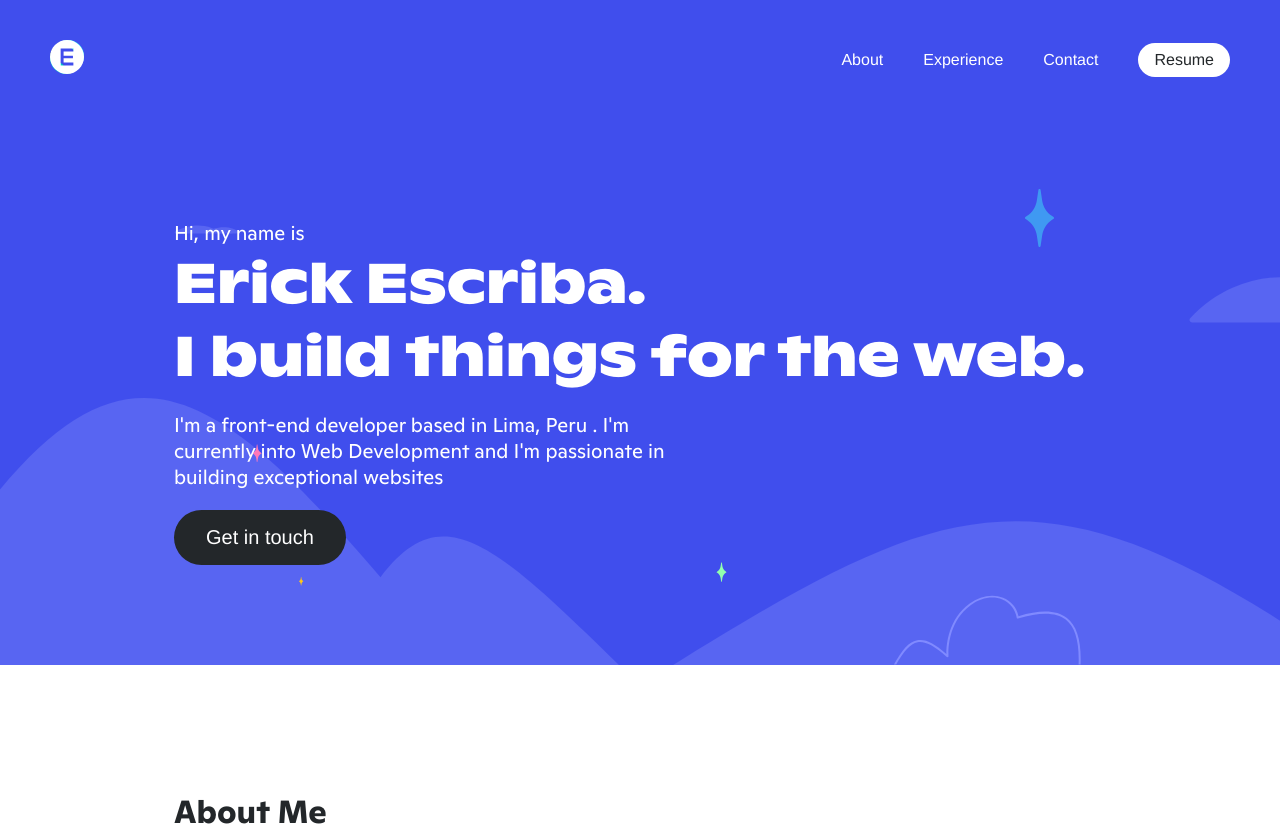
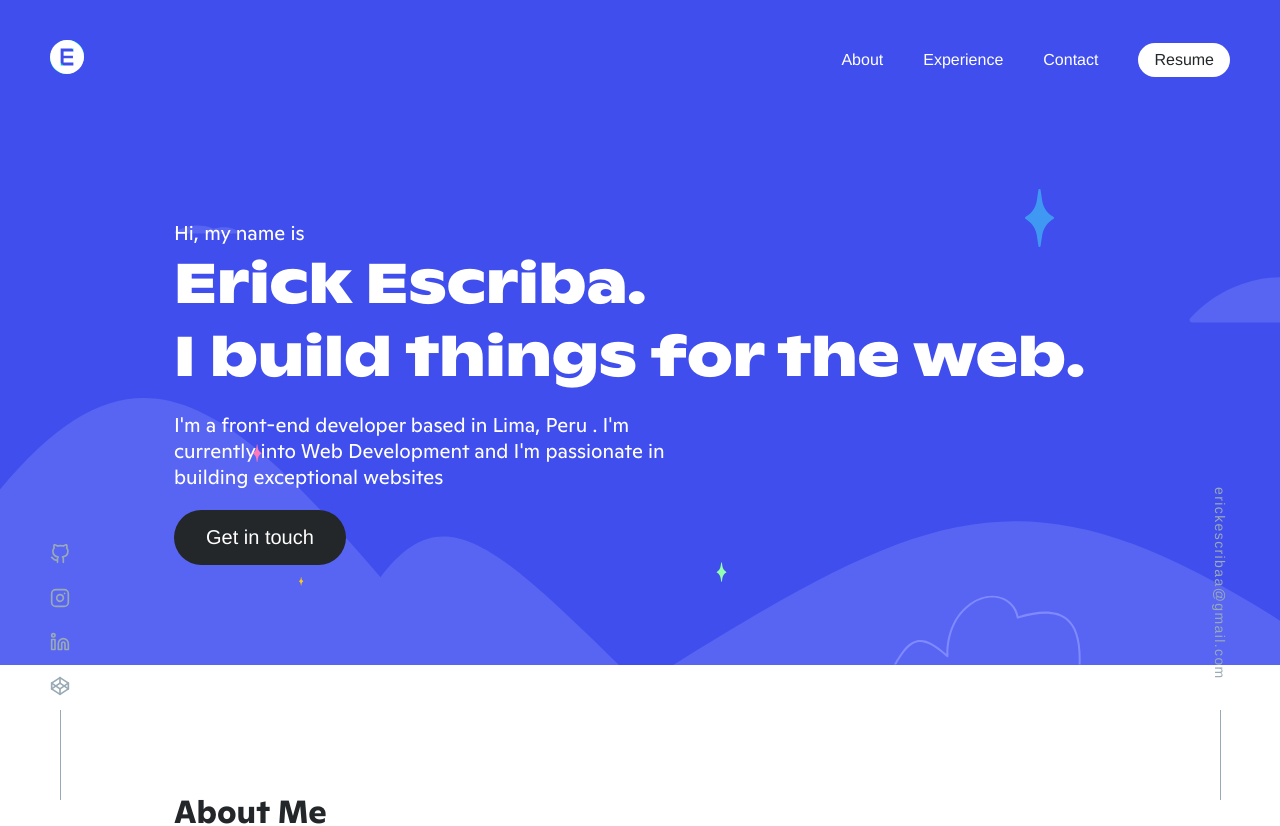
Before and after one commit to Aireck2/portfolio-ts, a Next.js app: page / in a window 1280 px wide. Shown: the top 826 px of the page. Built offline with nearby package versions, Linux system fonts and the light colour scheme; a web font is replaced by a local one.

Commit message:
chore: implement social/email to both side in page (#14)

```diff
--- a/pages/index.tsx
+++ b/pages/index.tsx
@@ -2,9 +2,10 @@ import { NextPage } from 'next'
 import Head from 'next/head'
 
 import { VContainer, VMenu } from '../layouts'
-import { IAbout, IExperience, IHome, IContact } from '../widgets'
+import { IAbout, IExperience, IHome, IContact, IEmail, ISocial } from '../widgets'
 
 import styles from '../styles/views/Home.module.scss'
+import React from 'react'
 
 const Home: NextPage = (props) => {
   return (
@@ -15,6 +16,8 @@ const Home: NextPage = (props) => {
         <link rel="icon" href="/logos/logo.svg" />
       </Head>
       <VMenu />
+      <IEmail />
+      <ISocial />
       <div className={styles.Home__banner}>
         <VContainer>
           <IHome />
```
